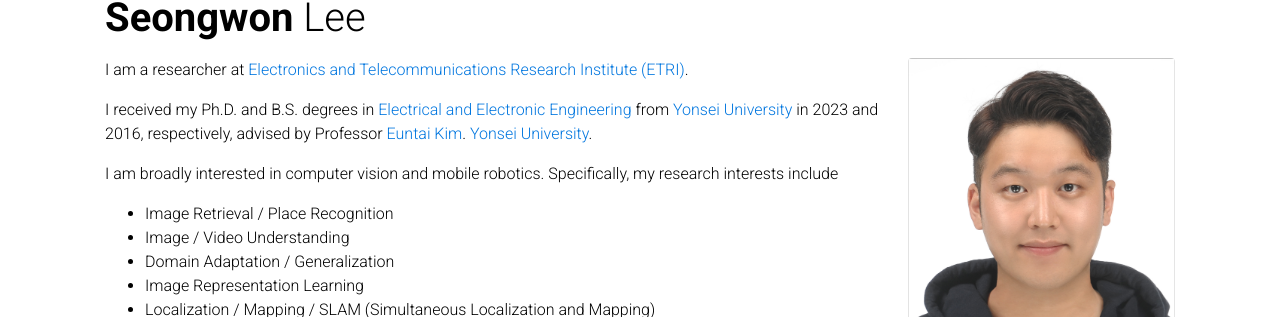
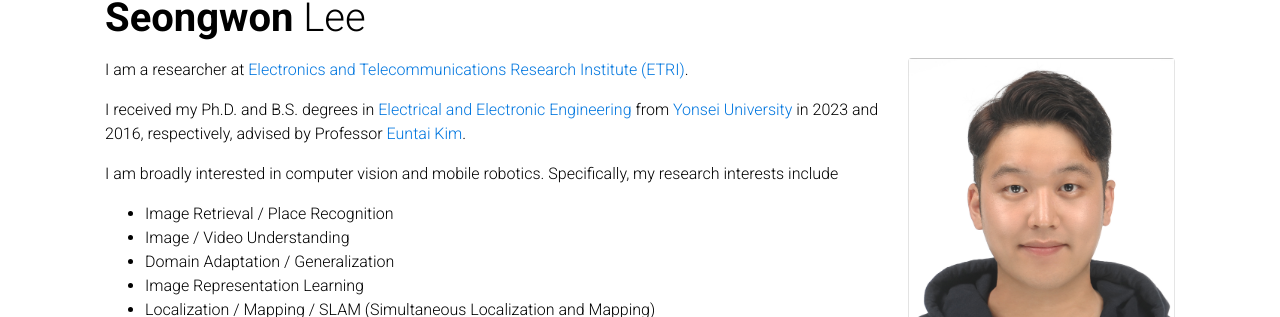
Before and after one commit to sungonce/sungonce.github.io.old, a Jekyll site: the page built from _pages/about.md, in a window 1280 px wide and 900 px high. Shown: the part 110-427 px from the top of the window. Built offline with Jekyll 4.4.1, drawn with Linux system fonts in a browser that asks for light colours; full-size pictures stand in for the smaller copies a plugin makes; comment, search, counter and statistics services are not loaded; a style sheet for code colours, icons or effects is not loaded.

Commit message:
Update about.md

```diff
--- a/_pages/about.md
+++ b/_pages/about.md
@@ -23,7 +23,6 @@ social: true  # includes social icons at the bottom of the page
 
 <p>I am a researcher at <a href="https://www.etri.re.kr">Electronics and Telecommunications Research Institute (ETRI)</a>.</p>
 <p>I received my Ph.D. and B.S. degrees in <a href="https://ee.yonsei.ac.kr/" target="_blank" rel="noopener">Electrical and Electronic Engineering</a> from <a href="https://yonsei.ac.kr/" target="_blank" rel="noopener">Yonsei University</a> in 2023 and 2016, respectively, advised by Professor <a href="https://cilab.yonsei.ac.kr">Euntai Kim</a>.
-<a href="https://yonsei.ac.kr/" target="_blank" rel="noopener">Yonsei University</a>.
 
 <p>I am broadly interested in computer vision and mobile robotics. Specifically, my research interests include
 <ul>
```
